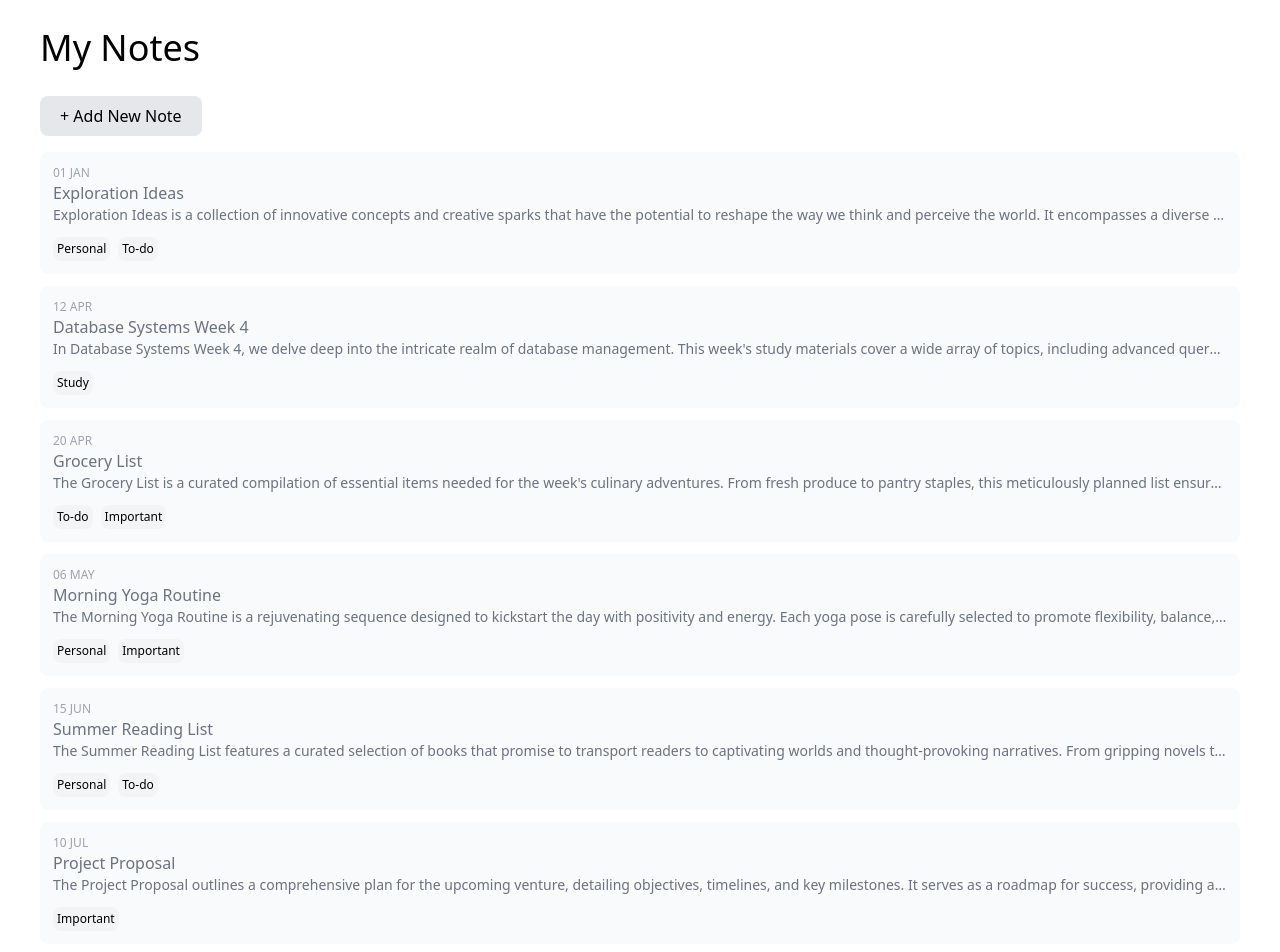
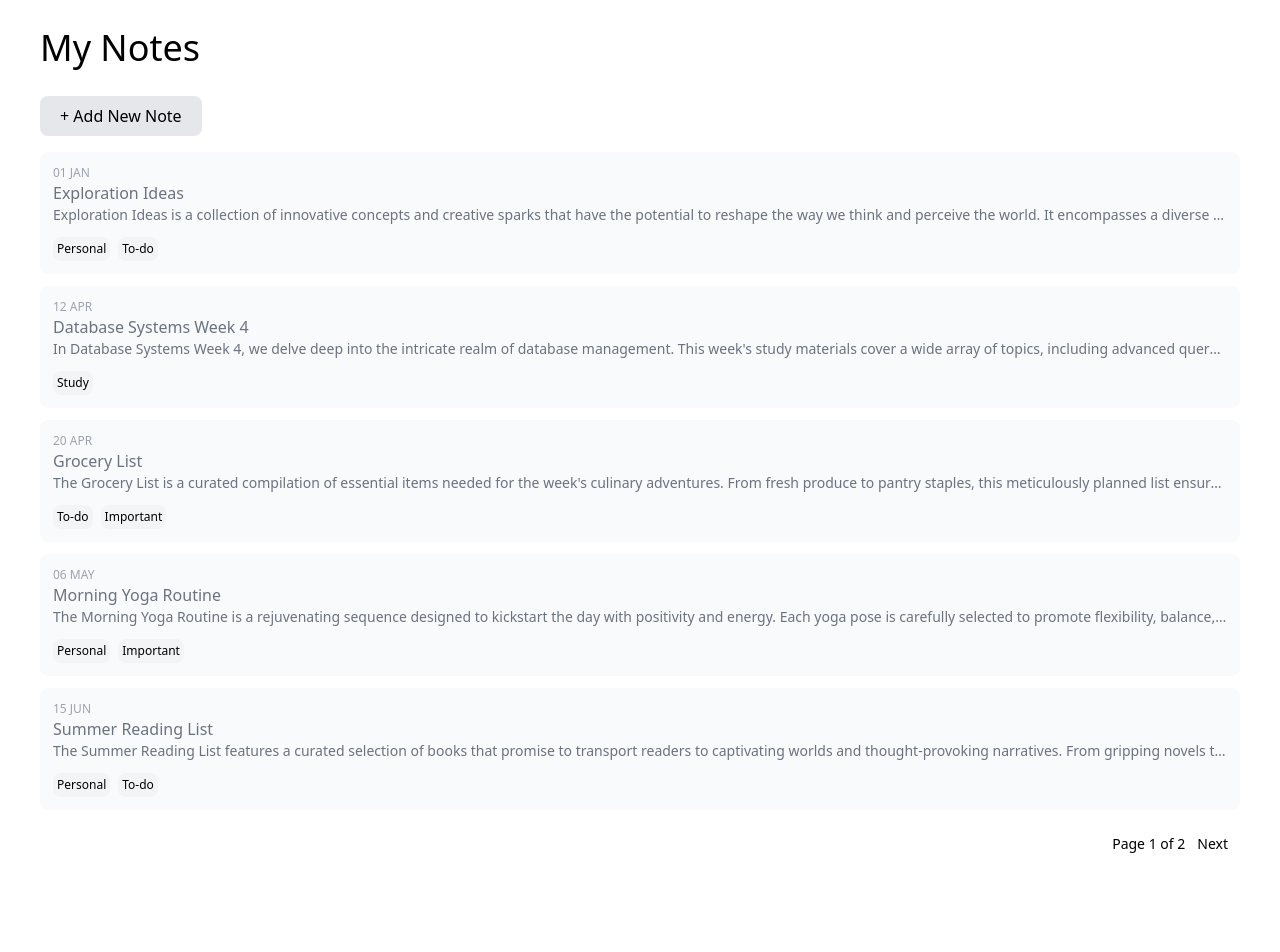
Before and after one commit to LataniaReece/Notes-App, a React (Vite) app: page / in a window 1280 px wide. Shown: the top 952 px of the page. After the commit the page ends 866 px from the top, so only its background shows below. Built offline with nearby package versions, Linux system fonts and the light colour scheme.

Commit message:
add pagiantion to notes

```diff
--- a/src/components/MyNotes/NotesList.tsx
+++ b/src/components/MyNotes/NotesList.tsx
@@ -5,9 +5,9 @@ import DOMPurify from "dompurify";
 import { Note } from "../../slices/notesTypes";
 import { setIsViewingNote, setNoteInView } from "../../slices/notesSlice";
 import classnames from "classnames";
+import Pagination from "./Pagination";
 
 const styles = {
-  wrapper: "pb-10",
   noteItem: "rounded-lg mb-3 p-3 cursor-pointer border border-transparent",
   unSelectedNoteItem: "bg-gray-50 hover:bg-gray-100",
   selectedNoteItem: "bg-gray-100",
@@ -21,12 +21,19 @@ const styles = {
 };
 
 const NotesList = () => {
-  const { notes, noteInView } = useSelector((state: RootState) => state.notes);
+  const { notes, noteInView, currentPage, itemsPerPage } = useSelector(
+    (state: RootState) => state.notes
+  );
   const dispatch = useDispatch();
 
   if (!notes || notes.length === 0) {
     return <p>No Notes found</p>;
   }
+
+  const startIndex = (currentPage - 1) * itemsPerPage;
+  const endIndex = startIndex + itemsPerPage;
+
+  const paginatedNotes = notes.slice(startIndex, endIndex);
 
   const handleViewNote = (note: Note) => {
     if (note) {
@@ -36,8 +43,8 @@ const NotesList = () => {
   };
 
   return (
-    <div className={styles.wrapper}>
-      {notes.map((note) => (
+    <>
+      {paginatedNotes.map((note) => (
         <div
           className={classnames(styles.noteItem, {
             [styles.unSelectedNoteItem]:
@@ -77,7 +84,8 @@ const NotesList = () => {
           </div>
         </div>
       ))}
-    </div>
+      <Pagination totalItems={notes.length} itemsPerPage={itemsPerPage} />
+    </>
   );
 };
 
--- /dev/null
+++ b/src/components/MyNotes/Pagination.tsx
@@ -0,0 +1,58 @@
+// Pagination.tsx
+import React from "react";
+import { useDispatch, useSelector } from "react-redux";
+import { RootState } from "../../store";
+import { setCurrentPage } from "../../slices/notesSlice";
+
+interface PaginationProps {
+  totalItems: number;
+  itemsPerPage: number;
+}
+
+const styles = {
+  wrapper: "flex justify-end gap-3 text-sm p-3",
+  button: "hover:underline hover:text-gray-500",
+  hiddenButton: "hidden",
+};
+
+const Pagination: React.FC<PaginationProps> = ({
+  totalItems,
+  itemsPerPage,
+}) => {
+  const dispatch = useDispatch();
+  const currentPage = useSelector(
+    (state: RootState) => state.notes.currentPage
+  );
+
+  const totalPages = Math.ceil(totalItems / itemsPerPage);
+
+  const handlePageChange = (newPage: number) => {
+    dispatch(setCurrentPage(newPage));
+  };
+
+  return (
+    <div className={styles.wrapper}>
+      <button
+        onClick={() => handlePageChange(currentPage - 1)}
+        className={`${styles.button} ${
+          currentPage === 1 ? styles.hiddenButton : ""
+        }`}
+      >
+        Prev
+      </button>
+      <span>
+        Page {currentPage} of {totalPages}{" "}
+      </span>
+      <button
+        onClick={() => handlePageChange(currentPage + 1)}
+        className={`${styles.button} ${
+          currentPage === totalPages ? styles.hiddenButton : ""
+        }`}
+      >
+        Next
+      </button>
+    </div>
+  );
+};
+
+export default Pagination;
--- a/src/slices/notesSlice.ts
+++ b/src/slices/notesSlice.ts
@@ -6,6 +6,8 @@ interface NotesStateType {
   notes: Note[];
   isViewingNote: boolean;
   noteInView: Note | "new" | null;
+  currentPage: number;
+  itemsPerPage: number;
 }
 
 const getInitialState = (): NotesStateType => {
@@ -15,6 +17,8 @@ const getInitialState = (): NotesStateType => {
     noteInView: null,
     notes: storedNotes ? JSON.parse(storedNotes) : data,
     isViewingNote: false,
+    currentPage: 1,
+    itemsPerPage: 5,
   };
 
   return initialState;
@@ -48,6 +52,9 @@ const notesSlice = createSlice({
     setIsViewingNote: (state, action: PayloadAction<boolean>) => {
       state.isViewingNote = action.payload;
     },
+    setCurrentPage: (state, action: PayloadAction<number>) => {
+      state.currentPage = action.payload;
+    },
   },
 });
 
@@ -57,6 +64,7 @@ export const {
   updateNote,
   setNoteInView,
   setIsViewingNote,
+  setCurrentPage,
 } = notesSlice.actions;
 
 export default notesSlice.reducer;
```
